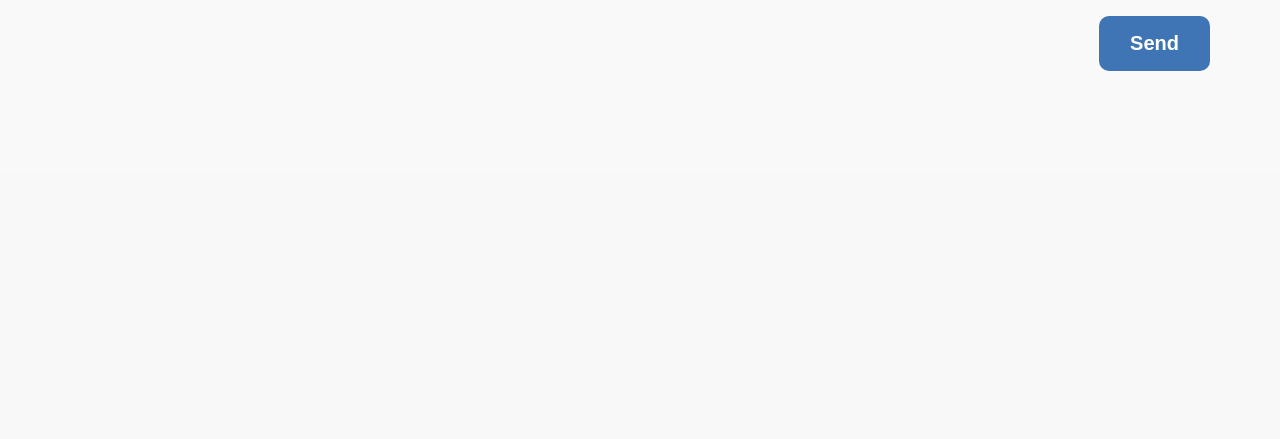
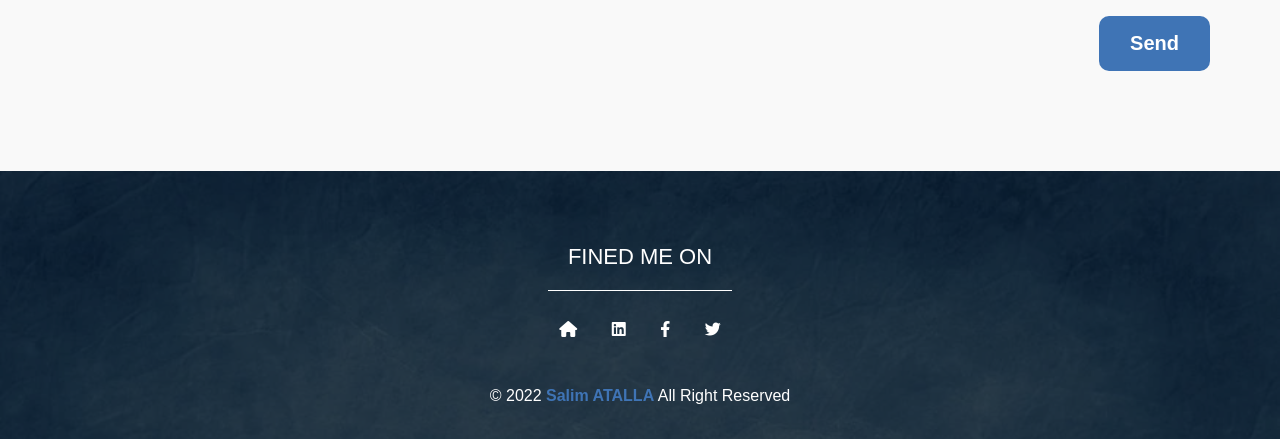
Before and after one commit to salim-atalla/Portfolio, a PHP site: page / in a window 1280 px wide. Shown: the part 4525-4964 px from the top of the page. Before the commit the page ends 4596 px from the top, so only its background shows below. Run offline with PHP 8.4, Linux system fonts and the light colour scheme.

Commit message:
Add footer section

```diff
--- a/assets/css/style.css
+++ b/assets/css/style.css
@@ -1198,3 +1198,53 @@ input:focus {
 }
 
 /****** End Contact ******/
+
+/****** Start Footer ******/
+.footer {
+  position: relative;
+  padding-top: calc(var(--padding-section-top) / 3);
+  padding-bottom: calc(var(--padding-section-bottom) / 3);
+  background-image: url("../imgs/slider-bg.webp");
+  background-size: cover;
+  color: white;
+  text-align: center;
+}
+.footer::before {
+  content: "";
+  position: absolute;
+  width: 100%;
+  height: 100%;
+  top: 0;
+  left: 0;
+  background-color: rgb(0, 0, 0, 70%);
+}
+.footer .container {
+  position: relative;
+}
+.footer img {
+  margin-bottom: 20px;
+}
+.footer p:not(.copyright) {
+  padding: 20px;
+  margin: 20px auto;
+  text-transform: uppercase;
+  border-bottom: 1px solid white;
+  width: fit-content;
+  font-size: 22px;
+}
+.footer .social-icons i {
+  padding: 10px 15px;
+  cursor: pointer;
+  transition: var(--transition-main);
+}
+.footer .social-icons i:hover {
+  color: var(--color-main);
+}
+.footer .copyright {
+  margin-top: 40px;
+}
+.footer .copyright span {
+  color: var(--color-main);
+  font-weight: bold;
+}
+/****** End Footer ******/
--- a/index.html
+++ b/index.html
@@ -190,7 +190,7 @@
           <div class="image">
             <img src="./assets/imgs/contact.svg" alt="Contact image" />
           </div>
-          <form action="" method="POST">
+          <form action="" method="">
             <input
               type="text"
               name="first-name"
@@ -228,6 +228,23 @@
     </main>
     <!-- End The Main Content -->
 
+    <!-- Start Footer -->
+    <footer id="footer" class="footer">
+      <div class="container">
+        <p>Fined Me On</p>
+        <div class="social-icons">
+          <a href="#"><i class="fas fa-home"></i></a>
+          <a href="#"><i class="fab fa-linkedin"></i></a>
+          <a href="#"><i class="fab fa-facebook-f"></i></a>
+          <a href="#"><i class="fab fa-twitter"></i></a>
+        </div>
+        <p class="copyright">
+          © 2022 <span>Salim ATALLA</span> All Right Reserved
+        </p>
+      </div>
+    </footer>
+    <!-- End Footer -->
+
     <script src="./assets/js/script.js"></script>
   </body>
 </html>
--- a/mail.php
+++ b/mail.php
@@ -4,7 +4,8 @@
 
 /*
   In order to use this file, you should change index.html to index.php +
-  set the action attribute to "mail.php" in the contact form
+  set the action attribute to "mail.php" in the contact form +
+  set the method to POST
 */
 
   if ($_SERVER['REQUEST_METHOD'] === "POST") {
```
Also changed, not shown: assets/imgs/footer.jpg (added).
